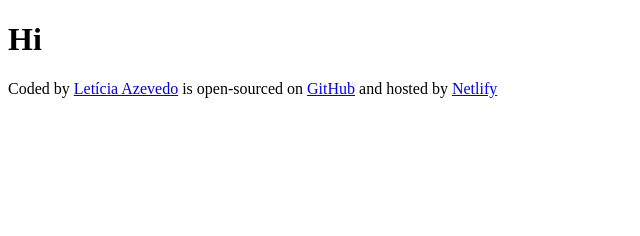
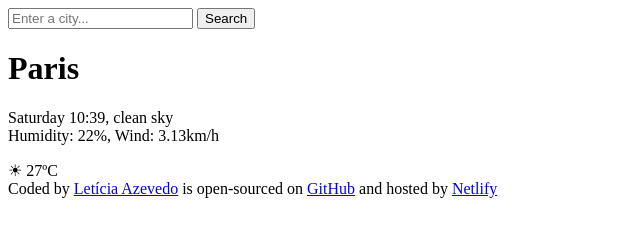
Before and after one commit to LeticiAz/FinalWeatherApp_SheCodeProject, a plain HTML site: page index.html in a window 1280 px wide. Shown: the whole page, without its empty margins (0-640 px from the left). Drawn offline with Linux system fonts and the light colour scheme.

Commit message:
Added de HTML to the project

```diff
--- a/index.html
+++ b/index.html
@@ -7,7 +7,26 @@
     <link rel="stylesheet" href="style.css">
 </head>
 <body>
-    <h1>Hi</h1>
+    <header>
+        <form>
+            <input type="search" placeholder="Enter a city..." required/>
+            <input type="submit" value="Search"/>
+        </form>
+    </header>
+    <main>
+        <div>
+            <h1>Paris</h1>
+            <p>
+                Saturday 10:39, clean sky
+                <br/>
+                Humidity: 22%, Wind: 3.13km/h
+            </p>
+        </div>
+        <div>
+            ☀ 27ºC
+        </div>
+
+    </main>
     <footer>Coded by
         <a href="https://github.com/LeticiAz" target="_blank" rel="noreferrer">Letícia Azevedo</a>
          is open-sourced on
```
